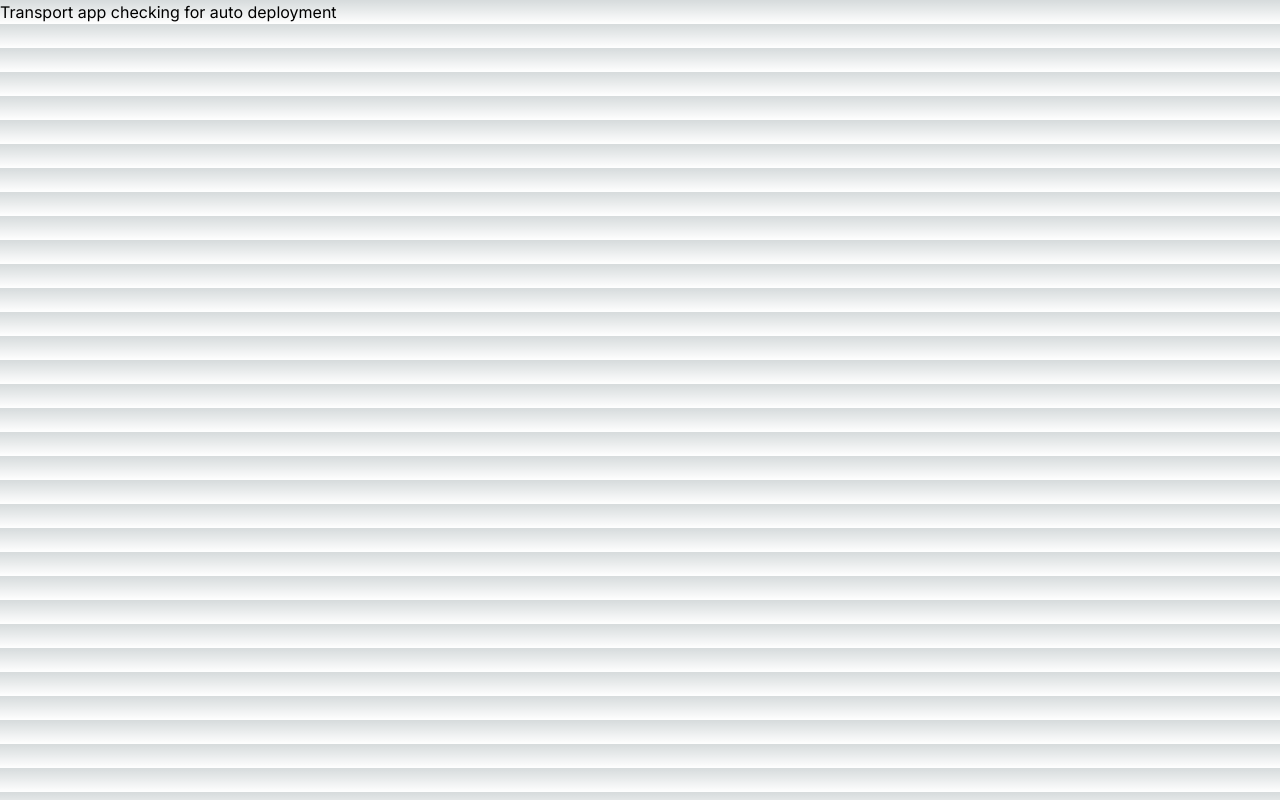
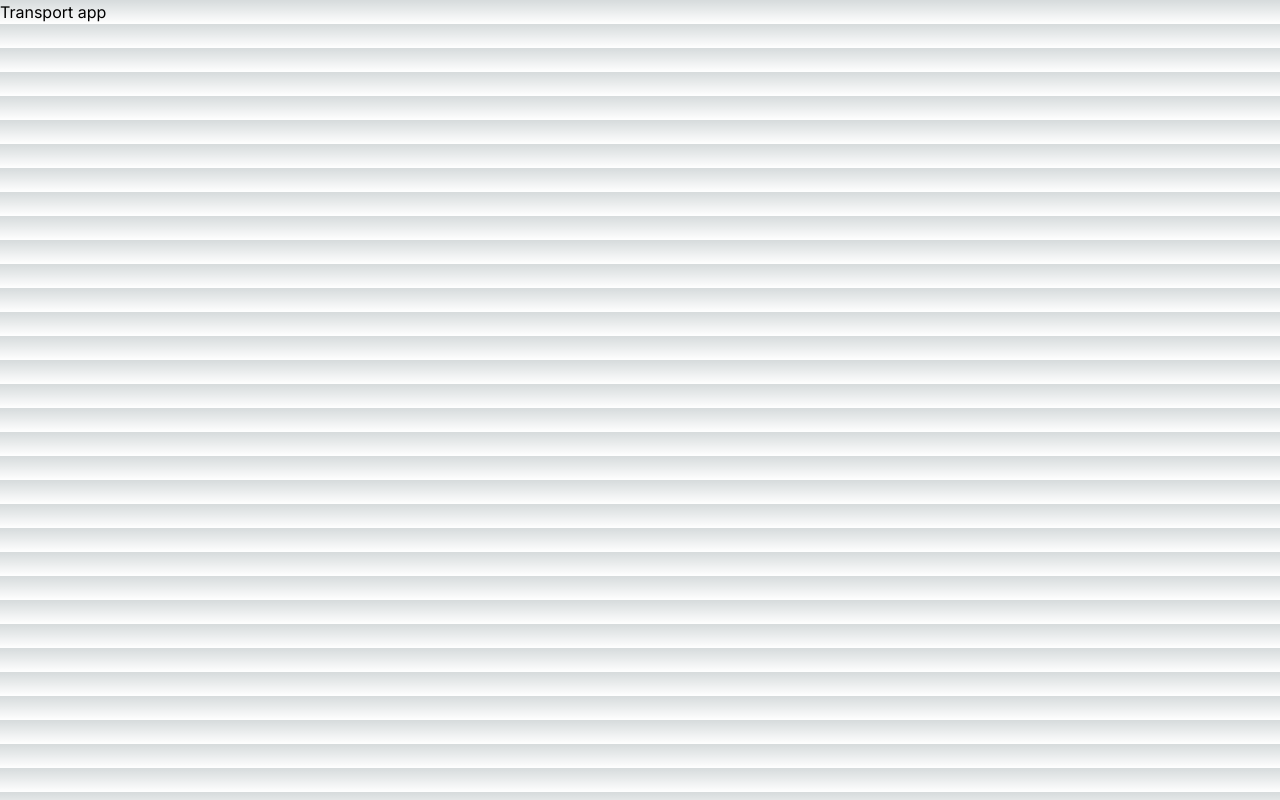
Before and after one commit to meher227/transport, a Next.js app: page / in a window 1280 px wide. Built offline with nearby package versions, Linux system fonts and the light colour scheme.

Commit message:
reverted

```diff
--- a/src/app/page.tsx
+++ b/src/app/page.tsx
@@ -2,6 +2,6 @@ import Image from 'next/image'
 
 export default function Home() {
   return (
-    <div>Transport app checking for auto deployment</div>
+    <div>Transport app</div>
   )
 }
```
